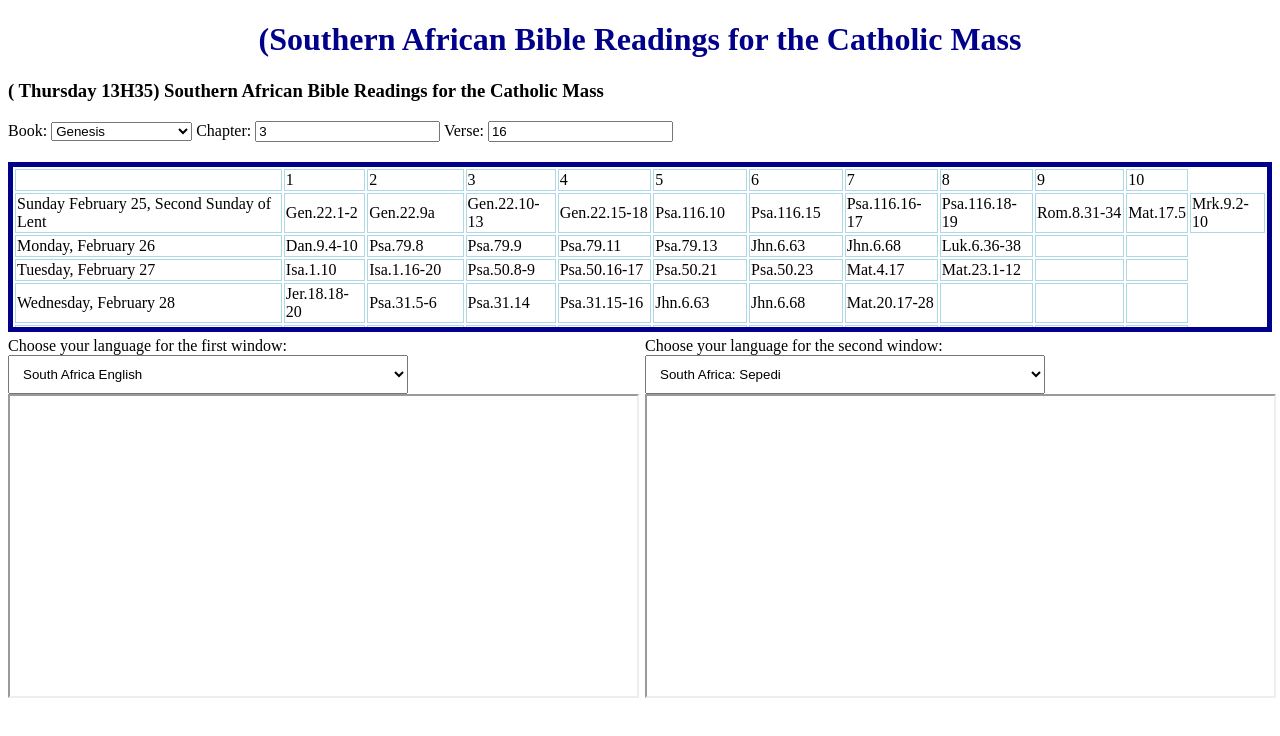
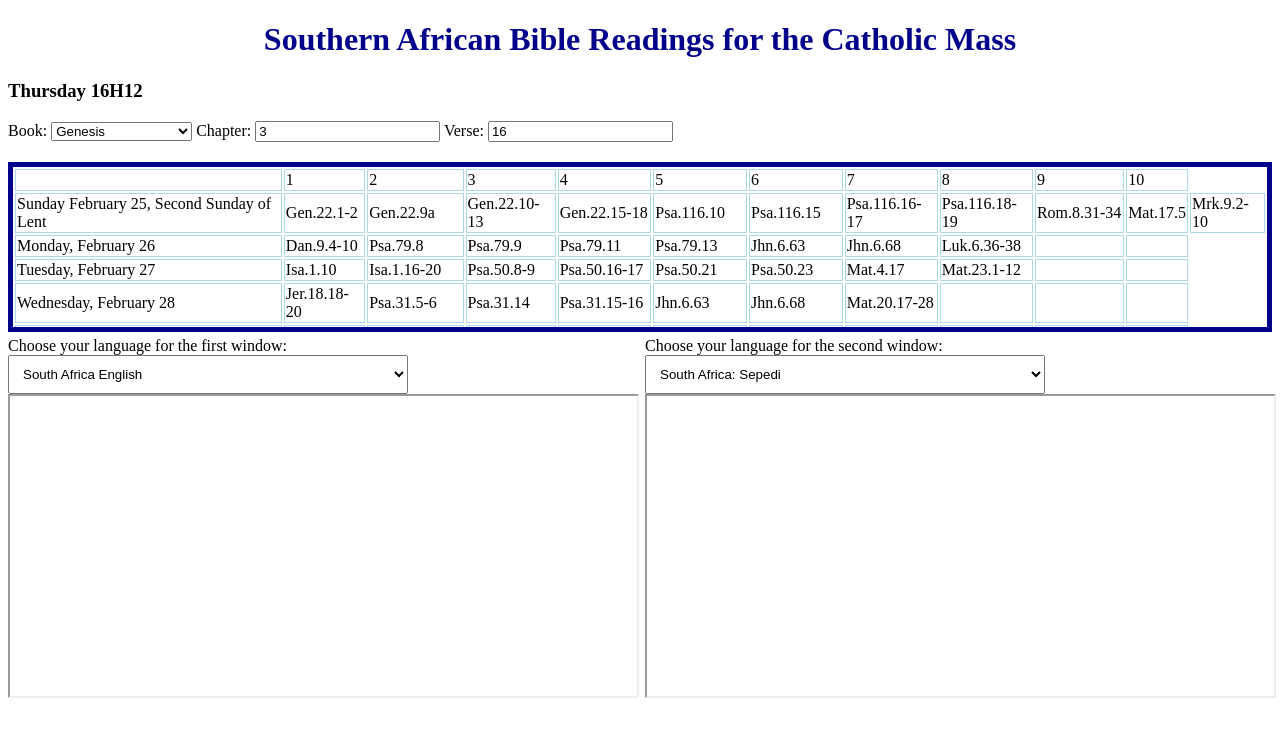
Before and after one commit to ptpare/catholicza, a website: page index.html in a window 1280 px wide. Drawn offline with Linux system fonts and the light colour scheme.

Commit message:
Update index.html
Dates and headings

```diff
--- a/index.html
+++ b/index.html
@@ -2,7 +2,7 @@
 <html>
 <head>
   <meta charset="UTF-8">
-  <title>(Title) Southern African Bible Readings for the Catholic Mass Thursday 15:35</title>
+  <title> Southern African Bible Readings for the Catholic Mass Thursday 15:35</title>
 
   <!-- Move the meta tag with the CSP directive inside the head section -->
 
@@ -59,8 +59,8 @@ iframe {
 
 <body>
   <!-- Heading for the page -->
-<h1>(Southern African Bible Readings for the Catholic Mass</h1>
-<h3>( Thursday 13H35) Southern African Bible Readings for the Catholic Mass</h3>
+<h1>Southern African Bible Readings for the Catholic Mass</h1>
+<h3>Thursday 16H12 </h3>
 <div class="input-container">
   <label for="bookInput">Book:</label>
   <select id="bookInput" name="bookInput">
```
